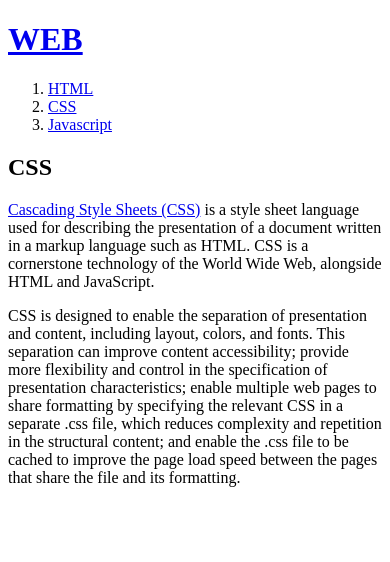
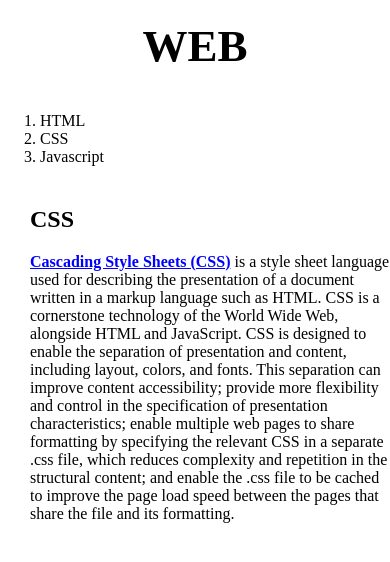
Before and after one commit to daezun/Web1, a plain HTML site: page 2.html in a window 390 px wide. Drawn offline with Linux system fonts and the light colour scheme.

Commit message:
Add files via upload

```diff
--- a/2.html
+++ b/2.html
@@ -3,27 +3,34 @@
     <head>
         <title>Web1 - CSS</title>
         <meta charset="utf=8">
+        <link rel="stylesheet" href="style.css">
     </head>
 
     <body>
-        <h1><a href="index.html">WEB</h1></a>
-        <div>
+        <h1><a href="index.html" >WEB</h1></a>
+        <div id="grid">
             <ol>
                 <li><a href="1.html">HTML</a></li>
                 <li><a href="2.html">CSS</a></li>
                 <li><a href="3.html">Javascript</a></li>
             </ol>
+        <!-- <h1><a href="index.html"><font color="red">WEB</font></h1></a>
+        <div>
+            <ol>
+                <li><a href="1.html"><font color="red">HTML</font></a></li>
+                <li><a href="2.html"><font color="red">CSS</font></a></li>
+                <li><a href="3.html"><font color="red">Javascript</font></a></li>
+            </ol>
+        </div> -->
+        <div id="ggrid">
+            <h2>CSS</h2>
+
+                <p>
+                <a href="https://www.w3.org/Style/CSS/specs.en.html" target="_blank" title="CSS Specification w3.org" style="color:blue"><strong><u>Cascading Style Sheets (CSS)</strong></u></a> is a style sheet language used for describing the presentation of a document written in a markup language such as HTML. CSS is a cornerstone technology of the World Wide Web, alongside HTML and JavaScript.
+
+                CSS is designed to enable the separation of presentation and content, including layout, colors, and fonts. This separation can improve content accessibility; provide more flexibility and control in the specification of presentation characteristics; enable multiple web pages to share formatting by specifying the relevant CSS in a separate .css file, which reduces complexity and repetition in the structural content; and enable the .css file to be cached to improve the page load speed between the pages that share the file and its formatting.
+                </p>
         </div>
-        <h2>CSS</h2>
-        <div>
-            <p>
-            <a href="https://www.w3.org/Style/CSS/specs.en.html" target="_blank" title="CSS Specification w3.org">Cascading Style Sheets (CSS)</a> is a style sheet language used for describing the presentation of a document written in a markup language such as HTML. CSS is a cornerstone technology of the World Wide Web, alongside HTML and JavaScript.
-            </p>
-            <p>
-            </p>
-            <p>
-            CSS is designed to enable the separation of presentation and content, including layout, colors, and fonts. This separation can improve content accessibility; provide more flexibility and control in the specification of presentation characteristics; enable multiple web pages to share formatting by specifying the relevant CSS in a separate .css file, which reduces complexity and repetition in the structural content; and enable the .css file to be cached to improve the page load speed between the pages that share the file and its formatting.
-            </p>
-        </div>
+    </div>
     </body>
 </html>
--- /dev/null
+++ b/style.css
@@ -0,0 +1,42 @@
+body{
+    margin:0;
+}
+a {
+    color:black;
+    text-decoration:none;
+}
+h1 {
+    font-size: 45px;
+    text-align: center;
+    border-bottom: 3px solid grey;
+    margin: 0;
+    padding: 20px;
+}
+ol {
+    border-right: 3px solid grey;
+    width:100px;
+    margin:0;
+    padding:20px;
+}
+#grid{
+    display: grid;
+    grid-template-columns: 150px 1fr;
+}
+#grid ol{
+    padding-left: 40px;
+}
+#ggrid{
+    padding-left: 30px;
+
+}
+@media(max-width:800px){
+    #grid{
+        display: block;
+    }
+    ol {
+        border-right: none;
+    }
+    h1 {
+        border-bottom: none;
+    }
+}
```
Also changed, not shown: 1.html (+6 -5 lines), 3.html (+3 -2 lines), grid.html (added, +25 -0 lines), index.html (+6 -5 lines), mediaquery.html (added, +26 -0 lines).
